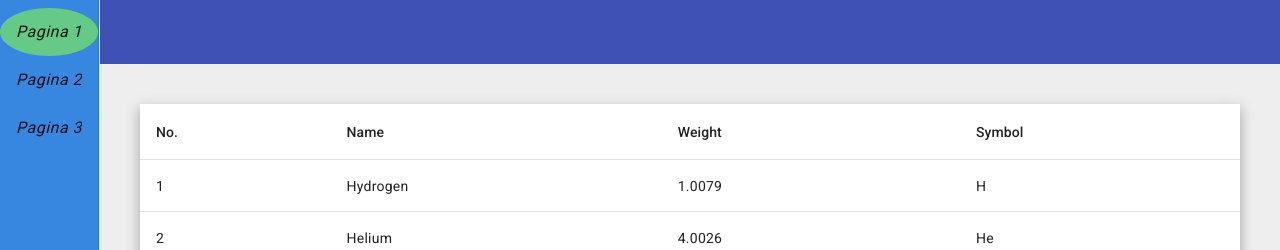
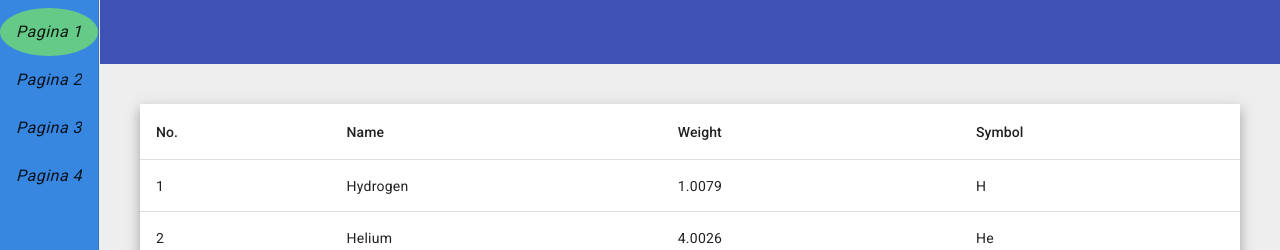
Before and after one commit to Salvatore-12/lezione-38-ng, an Angular app: page /pagina1 in a window 1280 px wide. Shown: the top 250 px of the page. Built offline with nearby package versions, Linux system fonts and the light colour scheme.

Commit message:
aggiunto la pagina4 nella dashboard

```diff
--- a/src/app/componenti/dashboard/dashboard.component.html
+++ b/src/app/componenti/dashboard/dashboard.component.html
@@ -4,6 +4,7 @@
         <mat-list-item role="listitem" routerLink="pagina1" [routerLinkActive]="'active'" class="listitem">Pagina 1</mat-list-item>
         <mat-list-item role="listitem" routerLink="pagina2" routerLinkActive="active" class="listitem">Pagina 2</mat-list-item> <!--qui e la stessa cosa del primo routerLinkActive  però senza parentesi[] e senza le singole ''nel nome active-->
         <mat-list-item role="listitem" routerLink="pagina3" [routerLinkActive]="'active'" class="listitem">Pagina 3</mat-list-item>
+        <mat-list-item role="listitem" routerLink="pagina4" [routerLinkActive]="'active'" class="listitem">Pagina 4</mat-list-item>
       </mat-list>
       <button mat-icon-button class="example-icon bottom-logout-button" aria-label="Example icon-button with share icon" (click)="logout()">
         <mat-icon class="colorButtonLogout">logout</mat-icon>
```
